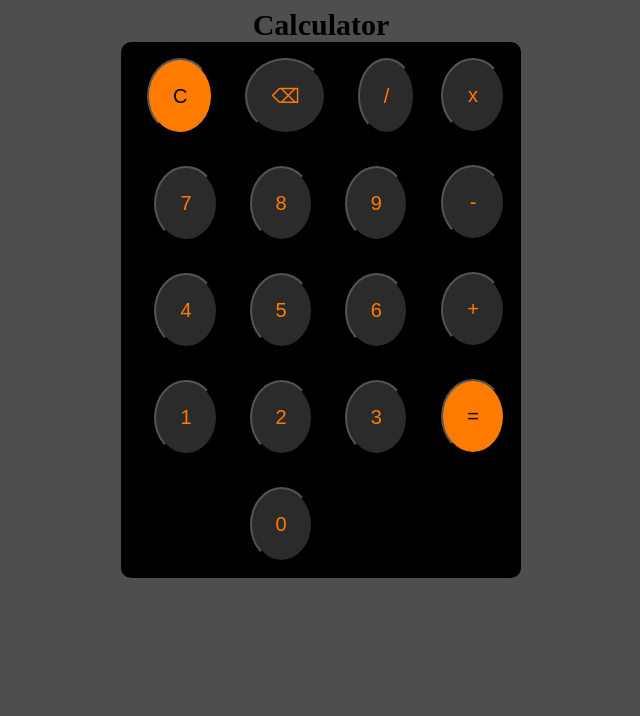
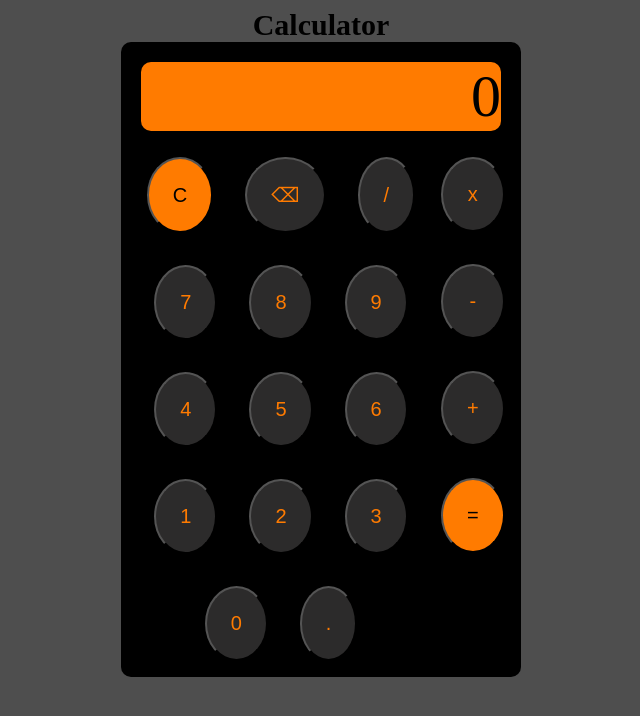
Before and after one commit to Veeramani-Elumalai/Calculator, a plain HTML site: page index.html in a window 1280 px wide. Shown: the whole page, without its empty margins (319-959 px from the left). Drawn offline with Linux system fonts and the light colour scheme.

Commit message:
Completed the calculator

```diff
--- a/index.html
+++ b/index.html
@@ -5,12 +5,12 @@
     <meta name="viewport" content="width=device-width, initial-scale=1.0">
     <title>Calculator</title>
     <link rel="stylesheet" type="text/css" href="styles.css">
-    <script src="" defer></script>
+    <script src="script.js" defer></script>
 <body>
     <center style="font-size: 30px; font-weight: bolder;">Calculator</center>
 
     <div id="calculator">
-        <div class="result"></div>
+        <div id="display"></div>
         <div id="container">
             <div class="leftContainer">
                 <button id="clear">C</button>
@@ -26,6 +26,7 @@
                 <button>2</button>
                 <button>3</button>
                 <button>0</button>
+                <button>.</button>
             </div>
 
             <div class="rightContainer">
```
